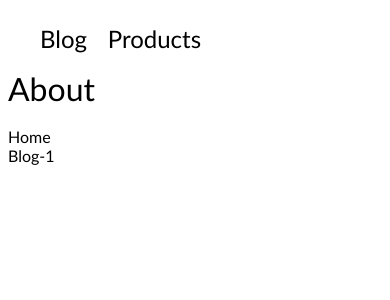
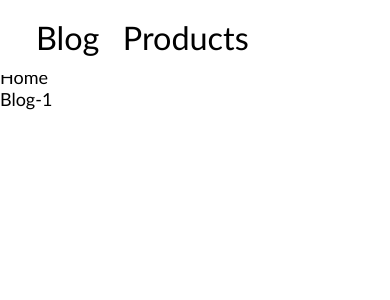
Before and after one commit to GadaniPanth/NextJS-Demo-App, a Next.js app: page /about in a window 390 px wide. Shown: the top 300 px of the page. Built offline with nearby package versions, Linux system fonts and the light colour scheme.

Commit message:
added Products

```diff
--- a/src/app/globals.css
+++ b/src/app/globals.css
@@ -12,6 +12,8 @@ html,
 body {
   box-sizing: border-box;
   font-family: "Gill Sans", "Gill Sans MT", Calibri, "Trebuchet MS", sans-serif;
+  width: 100%;
+  height: 100%;
 }
 
 h1,
@@ -19,9 +21,17 @@ h2,
 h3,
 h4,
 h5,
-h6 {
+h6,
+ul,
+li,
+body,
+html {
   margin: 0;
   padding: 0;
+}
+
+body {
+  overflow-x: hidden;
 }
 
 img {
@@ -30,7 +40,7 @@ img {
 
 .wrapper {
   margin: 0 auto;
-  margin-top: 2rem;
+  margin-top: 5rem;
   padding: 2rem;
   box-shadow: rgba(31, 25, 25, 0.2) 0px 1px 5px 0px;
   width: 50%;
@@ -74,6 +84,7 @@ article a {
   align-items: center;
   gap: 2rem;
   margin-top: 1.5rem;
+  flex-wrap: wrap;
 }
 
 .filter-wrapper input,
@@ -94,3 +105,17 @@ article a {
   border: solid 1px #1e1e1e;
   /* appearance: none; */
 }
+
+@media only screen and (max-width: 767px) {
+  .wrapper {
+    margin: 0 auto;
+    margin-top: 5rem;
+    padding: 2rem;
+    box-shadow: none;
+    width: 100%;
+  }
+
+  html {
+    font-size: 18px;
+  }
+}
--- a/src/app/layout.tsx
+++ b/src/app/layout.tsx
@@ -15,7 +15,7 @@ export default function RootLayout({
 }>) {
   return (
     <html lang="en">
-      <body>
+      <body cz-shortcut-listen="true">
         <Navbar />
         {children}
       </body>
--- a/src/app/product/[id]/page.module.css
+++ b/src/app/product/[id]/page.module.css
@@ -1,6 +1,6 @@
 .products_wrapper {
   margin: 0 auto;
-  margin-top: 2rem;
+  margin-top: 5rem;
   padding: 2rem;
   box-shadow: rgba(31, 25, 25, 0.2) 0px 0px 10px 0px;
   width: 50%;
@@ -28,20 +28,22 @@
 }
 
 .products_image img {
-  width: 50%;
+  width: 100%;
+  height: 100%;
   object-fit: contain;
-  margin-left: 25%;
+  /* margin-left: 25%; */
 }
 
 .image_container {
   position: relative;
   width: 100%;
-  min-height: 380px;
+  height: 380px;
+  object-position: center;
 }
 
 .image_loader {
   width: 50%;
-  height: 350px;
+  height: 380px;
   margin-left: 25%;
   background: linear-gradient(90deg, #f0f0f0 25%, #e0e0e0 37%, #f0f0f0 63%);
   background-size: 400% 100%;
@@ -60,7 +62,7 @@
 
 .image_real {
   width: 50%;
-  margin-left: 25%;
+  /* margin-left: 25%; */
   display: block;
   object-fit: contain;
 }
@@ -76,3 +78,28 @@
 .swiper_slide:active {
   cursor: grabbing;
 }
+
+@media only screen and (max-width: 1280px) {
+  .products_wrapper {
+    width: 80%;
+  }
+
+  html {
+    font-size: 13px;
+  }
+}
+
+@media only screen and (max-width: 486px) {
+  .products_wrapper {
+    width: 100%;
+    box-shadow: none;
+  }
+
+  .products_image {
+    height: 390px;
+  }
+
+  html {
+    font-size: 15px;
+  }
+}
--- a/src/app/products/page.module.css
+++ b/src/app/products/page.module.css
@@ -1,6 +1,6 @@
 .products_wrapper {
   margin: 0 auto;
-  margin-top: 2rem;
+  margin-top: 5rem;
   padding: 2rem;
   box-shadow: rgba(31, 25, 25, 0.2) 0px 1px 5px 0px;
   width: 80%;
@@ -31,7 +31,7 @@
   align-items: center;
   grid-template-columns: repeat(2, 1fr);
   /* justify-content: start; */
-  gap: 2rem;
+  gap: 1rem;
   /* height: 200px; */
   width: 100%;
   min-height: 170px;
@@ -87,3 +87,95 @@
     background-position: 400px 0;
   }
 }
+
+@media only screen and (max-width: 1280px) {
+  .products_wrapper {
+    width: 90%;
+  }
+
+  .products_wrapper ul {
+    gap: 1rem;
+    /* display: flex; */
+    /* flex-wrap: wrap; */
+    /* justify-content: center; */
+    width: 98%;
+  }
+
+  html {
+    font-size: 13px;
+  }
+}
+
+@media only screen and (max-width: 1000px) {
+  .products_wrapper ul {
+    grid-template-columns: repeat(2, 1fr);
+  }
+
+  .products_wrapper {
+    width: 93%;
+  }
+}
+
+@media only screen and (max-width: 767px) {
+  .products_wrapper {
+    margin: 0;
+    margin-top: 2rem;
+    padding: 2rem;
+    box-shadow: none;
+    width: 100%;
+  }
+
+  .products_wrapper ul {
+    grid-template-columns: repeat(2, 1fr);
+    grid-template-rows: 1fr;
+  }
+
+  .product_card {
+    grid-template-columns: repeat(1, 1fr);
+    grid-template-rows: 200px 1fr;
+    width: 100%;
+    min-height: 150px;
+  }
+
+  html {
+    font-size: 13px;
+  }
+}
+
+@media only screen and (max-width: 486px) {
+  .products_wrapper ul {
+    grid-template-columns: repeat(2, 1fr);
+  }
+
+  .product_card {
+    height: 350px;
+    align-items: unset;
+  }
+}
+
+@media only screen and (max-width: 375px) {
+  .products_wrapper {
+    margin: 0;
+    margin-top: 2rem;
+    padding: 2rem;
+    box-shadow: none;
+    width: 100%;
+  }
+
+  .products_wrapper ul {
+    gap: 1rem;
+    /* display: flex; */
+    /* flex-wrap: wrap; */
+    /* justify-content: center; */
+    width: 100%;
+    display: grid;
+    align-items: center;
+    grid-template-columns: repeat(1, 1fr);
+    margin: 1.5rem auto;
+    position: relative;
+  }
+
+  html {
+    font-size: 16px;
+  }
+}
--- a/src/components/navbar/page.module.css
+++ b/src/components/navbar/page.module.css
@@ -2,11 +2,21 @@
   display: flex;
   gap: 1.3rem;
   align-items: center;
-  position: sticky;
+  position: fixed;
   top: 0;
+  left: 0;
   padding: 1rem 2rem;
+  background-color: white;
+  z-index: 9999;
+  width: 100%;
 }
 
 .navbar a {
   font-size: 1.5rem;
 }
+
+@media only screen and (max-width: 767px) {
+  .navbar a {
+    font-size: 1.8rem;
+  }
+}
```
